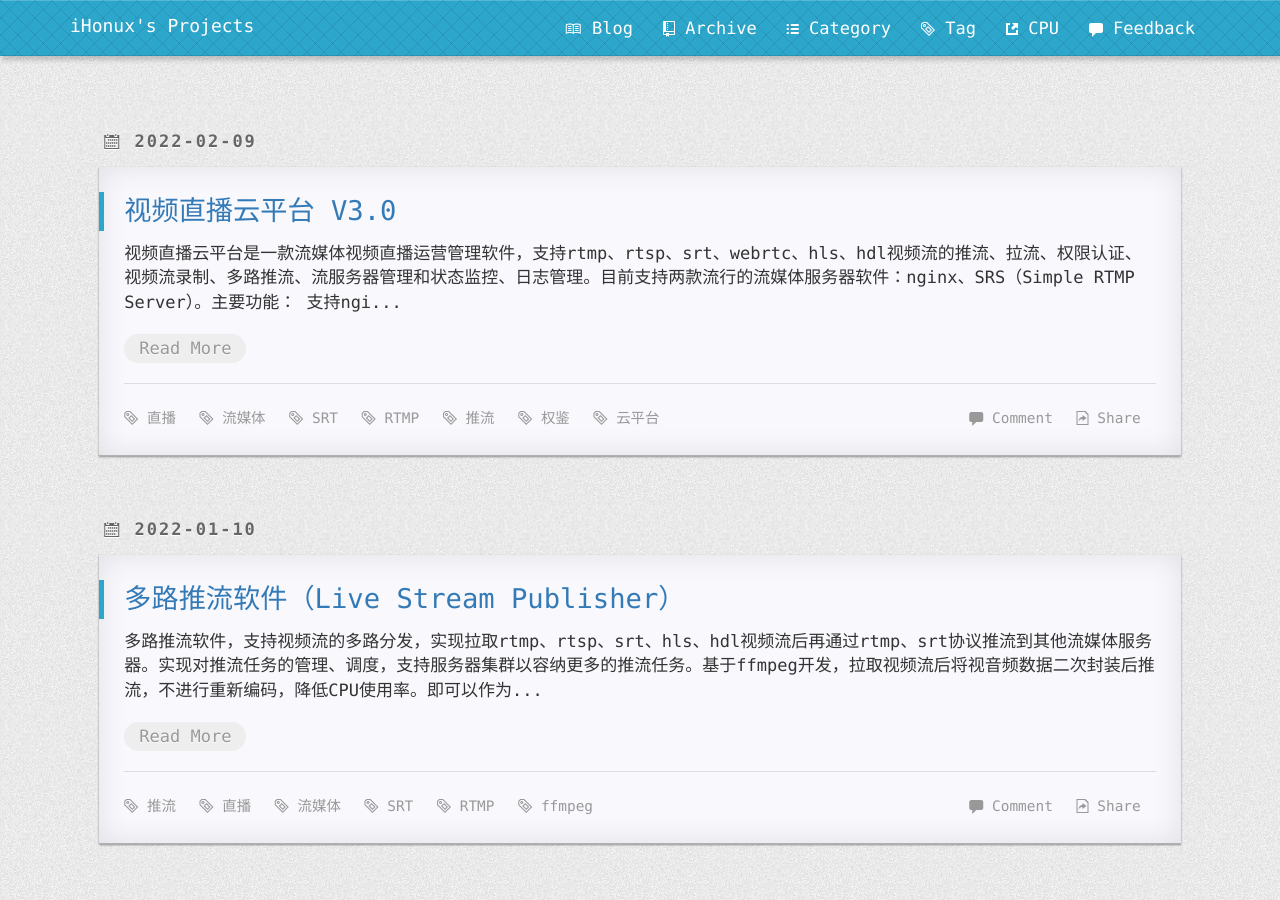
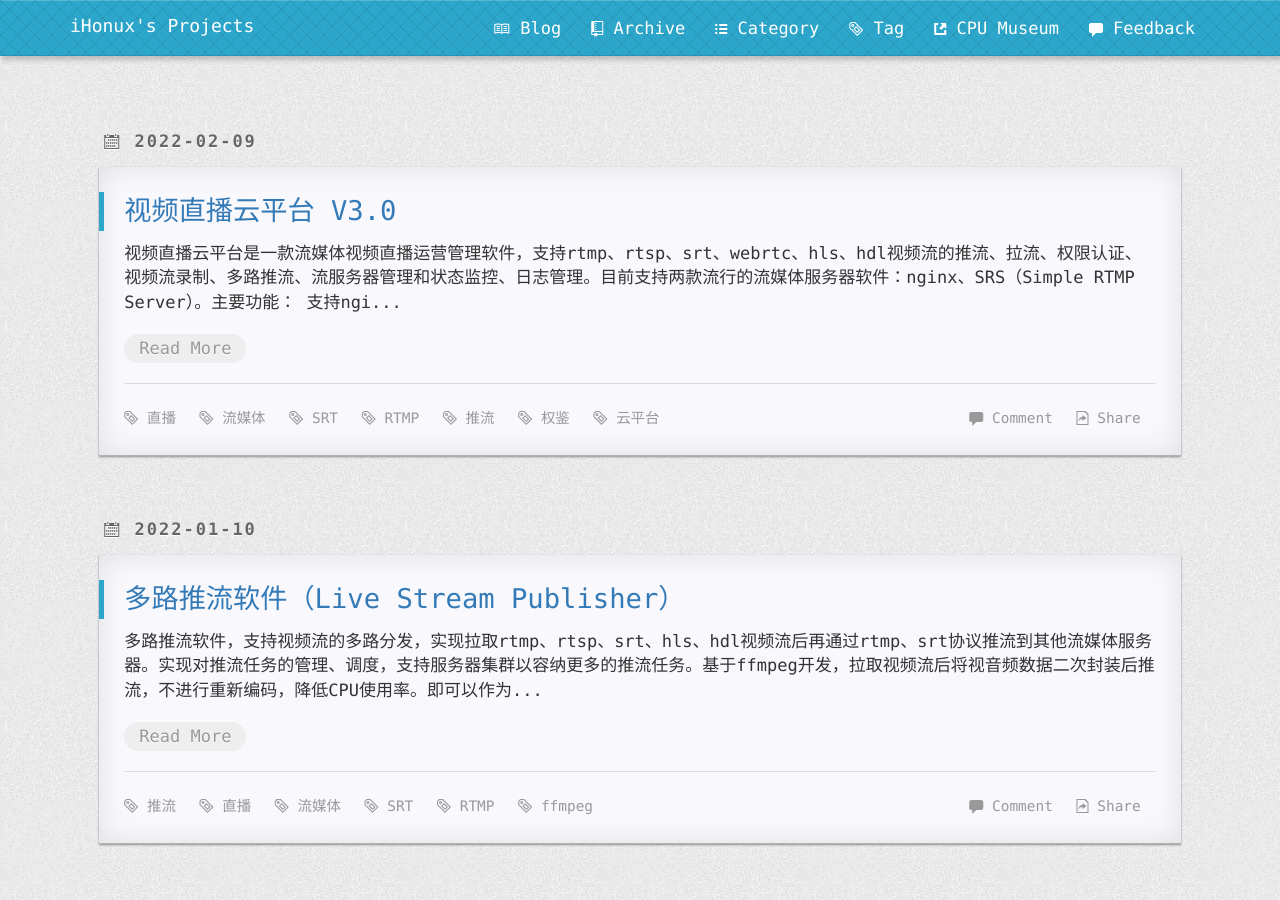
Before and after one commit to fxrj/fxrj.github.io, a Jekyll site: the page built from index.html, in a window 1280 px wide and 900 px high. Built offline with Jekyll 4.4.1, drawn with Linux system fonts in a browser that asks for light colours; nearby versions of some CDN libraries; the list of posts is cut into pages by our own code; comment, search, counter and statistics services are not loaded.

Commit message:
Update header.html

```diff
--- a/_includes/header.html
+++ b/_includes/header.html
@@ -25,7 +25,7 @@
                         </li>
                         {% endif %}
                         {% endfor %}
-                        <li><a href="https://mycpus.github.io/" target="_blank"><span class="octicon octicon-link-external"></span>&nbsp;CPU</a></li>
+                        <li><a href="https://cpu.ihonux.com" target="_blank"><span class="octicon octicon-link-external"></span>&nbsp;CPU Museum</a></li>
                         <li><a href="https://www.tapechat.net/uu/GJ14DI/CQS1PYR9" target="_blank"><span class="octicon octicon-comment"></span>&nbsp;Feedback</a></li>
                         <!--<li><a href="#stq=" class="search-button"><span class="octicon octicon-search"></span></a></li>-->
                     </ul>
```
